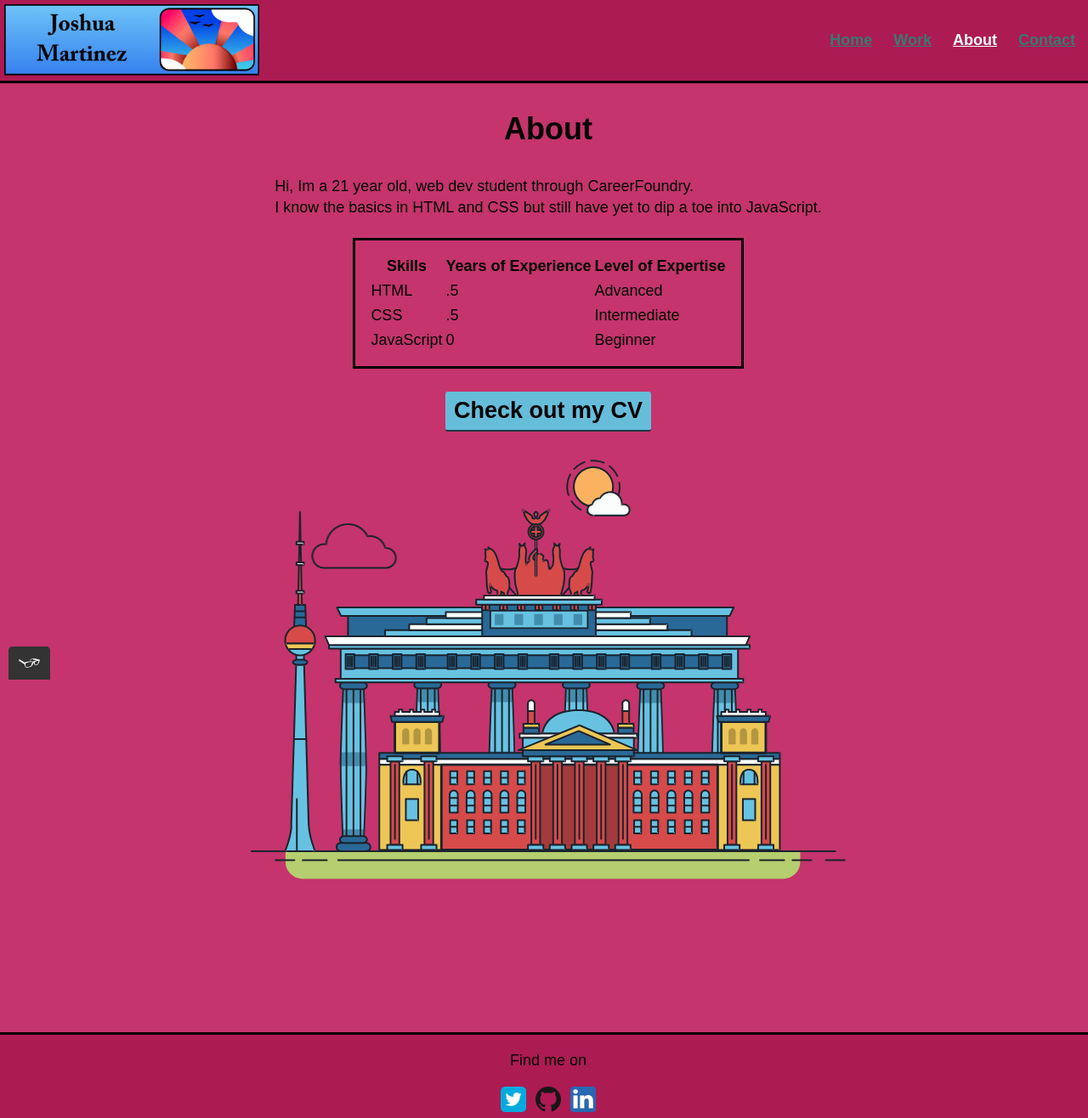
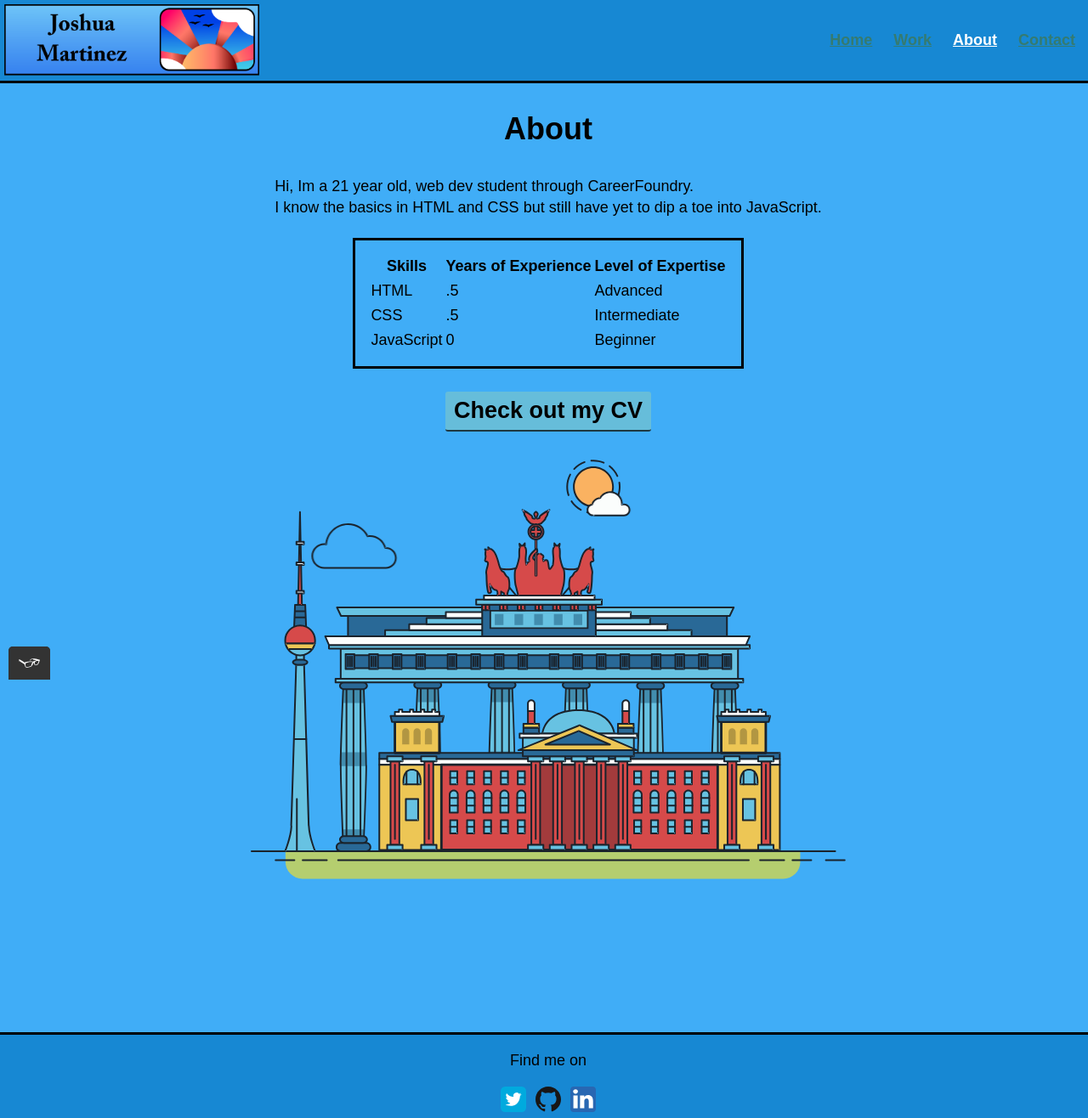
Before and after one commit to JoshM1014/Portfolio-Website, a plain HTML site: page about.html in a window 1280 px wide. Shown: the whole page at 85% size. Drawn offline with Linux system fonts and the light colour scheme; a web font is replaced by a local one.

Commit message:
Updated Color style.css

```diff
--- a/css/style.css
+++ b/css/style.css
@@ -3,8 +3,8 @@
   --primary-color: #357b70;
   --secondary-color: #e0b354;
   --dark-grey: #2b2b2b;
-  --primary-background-color: #ad1b53;
-  --secondary-background-color: #c5346c;
+  --primary-background-color: #1788d3;
+  --secondary-background-color: #40adf7;
   --button-primary-color: rgb(102, 189, 218);
   --primary-font-size: 18px;
   --primary-font-weight: 400;
--- a/css/style.production.css
+++ b/css/style.production.css
@@ -8,21 +8,21 @@
 }
 header {
   margin-bottom: 17px;
-  background-color: #ad1b53;
+  background-color: #1788d3;
   border-bottom: solid black 3px;
 }
 main {
-  background-color: #c5346c;
+  background-color: #40adf7;
   padding-left: 10px;
 }
 footer {
   margin-top: 180px;
-  background-color: #ad1b53;
+  background-color: #1788d3;
   padding-left: 10px;
   border-top: solid black 3px;
 }
 body {
-  background-color: #c5346c;
+  background-color: #40adf7;
   font-family: "Hammersmith One", sans-serif;
   font-weight: 400;
   font-size: 18px;
```
